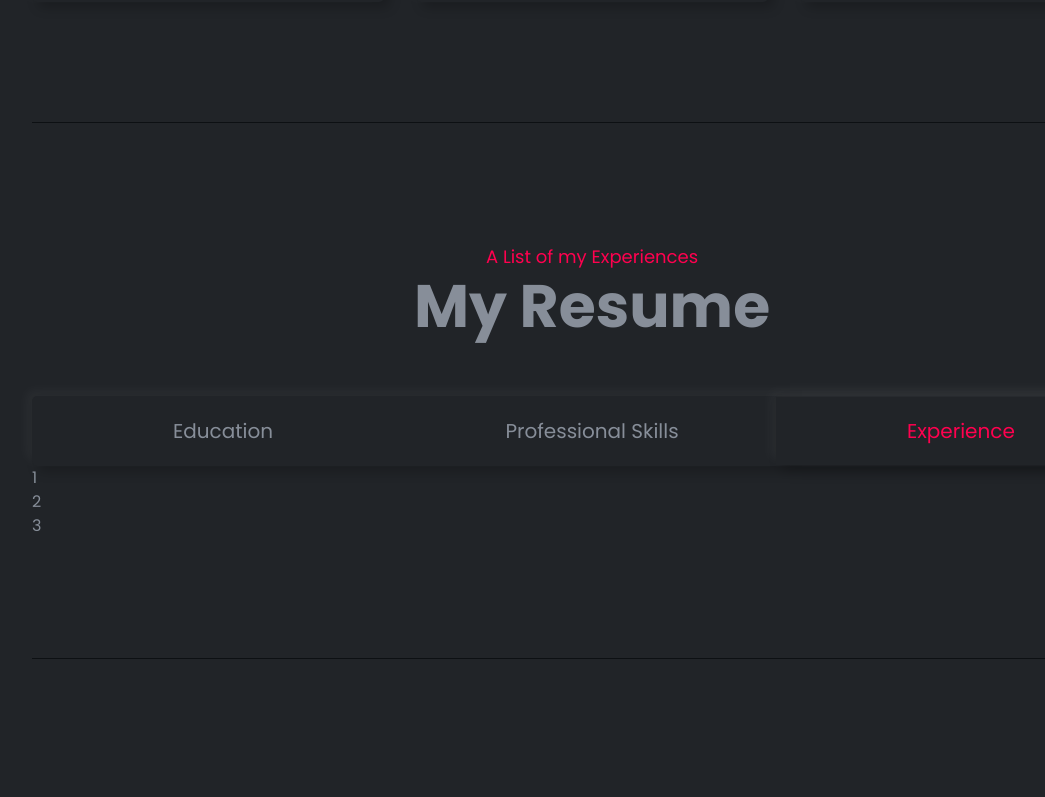
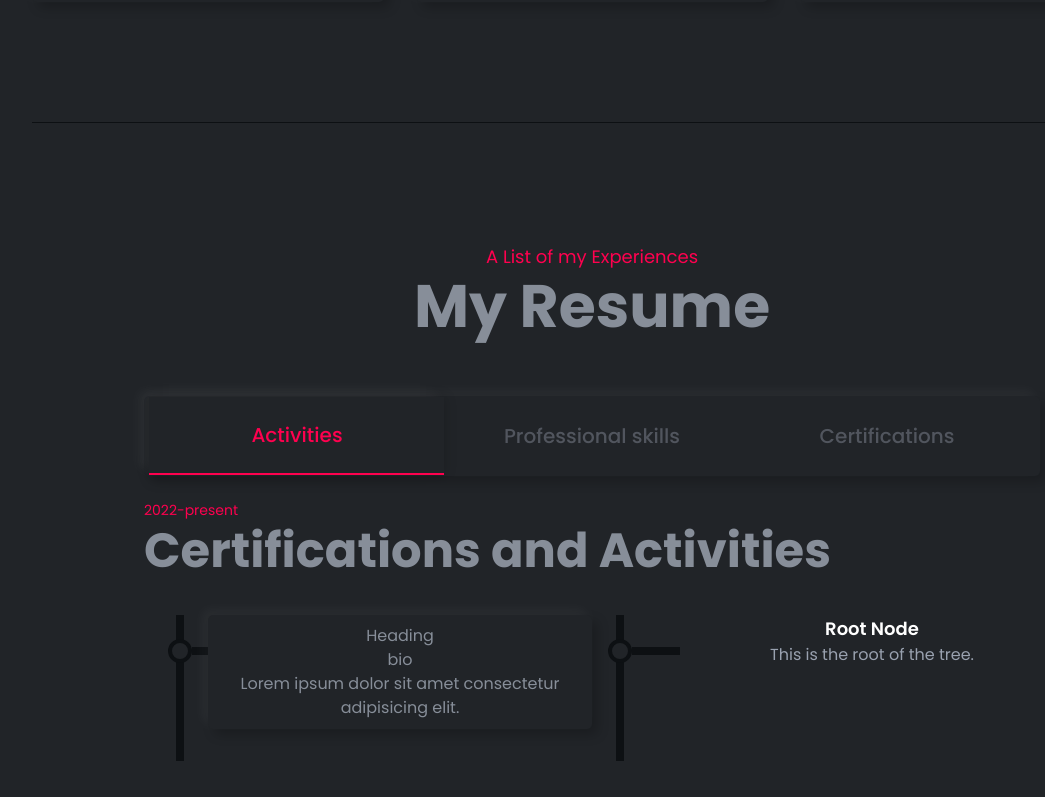
Before and after one commit to itzjmbruhhh/itzjmbruhhh-portfolio, a React (Vite) app in the folder frontend/: page / in a window 1280 px wide. Shown: the part 2000-2797 px from the top of the page, without its empty margins (48-1093 px from the left). Built offline with nearby package versions, Linux system fonts and the light colour scheme.

Commit message:
fixed responsiveness on smaller screens and added trees on resume

```diff
--- a/frontend/src/App.css
+++ b/frontend/src/App.css
@@ -1,7 +1,7 @@
 @import "tailwindcss";
 
 .wrapper {
-    @apply mx-20 mt-30 flex justify-center pb-30 border-b border-(--color-tertiary)
+    @apply mx-5 mt-10 xl:mx-20 xl:mt-30 flex justify-center pb-30 border-b border-(--color-tertiary)
 }
 
 .box-shadow {
--- /dev/null
+++ b/frontend/src/pages/Activities.tsx
@@ -0,0 +1,71 @@
+import React from "react";
+
+function Activities() {
+  return (
+    <div>
+      {/* Section Heading */}
+      <div className="mb-10">
+        <h3 className="res-bio">2022-present</h3>
+        <h1 className="res-heading">Certifications and Activities</h1>
+      </div>
+
+      <div className="flex flex-col xl:flex-row justify-center xl:px-30">
+        {/* 1st Tree Start */}
+        <div className="relative border-l-8 border-(--color-tertiary) ml-6 w-[50%]">
+
+          {/* Single Node */}
+          <div className="group relative mb-8 pl-6">
+            {/* Circle */}
+            <div className="absolute -left-4 top-6 w-6 h-6 rounded-full bg-(--background-color-2) border-4 border-(--color-tertiary) transition-all duration-300 group-hover:bg-(--color-primary) group-hover:scale-125"></div>
+            {/* Horizontal line */}
+            <div className="absolute left-2 z-[-1] top-8 w-12 h-2 bg-(--color-tertiary)"></div>
+
+            {/* Text content */}
+
+              <div className="box-shadow w-fit min-w-[250px] xl:min-w-full xl:w-full">
+
+                  <div>
+                    <h2>Heading</h2>
+                    <h3>bio</h3>
+                  </div>
+
+                  <div>
+                    <p>Lorem ipsum dolor sit amet consectetur adipisicing elit.</p>
+                  </div>
+
+              </div>
+
+          </div>
+          {/* Single Node End */}
+
+
+        </div>
+        {/* 1st Tree End */}
+
+        {/* 2nd Tree Start */}
+        <div className="relative border-l-8 border-(--color-tertiary) ml-6 w-[50%]">
+
+        {/* Single Node */}
+          <div className="group relative mb-8 pl-6">
+            {/* Circle */}
+            <div className="absolute -left-4 top-6 w-6 h-6 rounded-full bg-(--background-color-2) border-4 border-(--color-tertiary) transition-all duration-300 group-hover:bg-(--color-primary) group-hover:scale-125"></div>
+            {/* Horizontal line */}
+            <div className="absolute left-2 top-8 w-4 xl:w-12 h-2 bg-(--color-tertiary)"></div>
+
+            {/* Text content */}
+            <h3 className="text-lg font-semibold text-white group-hover:text-(--color-primary) transition-colors ml-16">
+              Root Node
+            </h3>
+            <p className="text-gray-400 ml-16">This is the root of the tree.</p>
+          </div>
+          {/* Single Node End */}
+
+        </div>
+        {/* 2nd Tree End */}
+
+      </div>
+    </div>
+  );
+}
+
+export default Activities;
--- /dev/null
+++ b/frontend/src/pages/Certifications.tsx
@@ -0,0 +1,9 @@
+import React from 'react'
+
+function Certifications() {
+  return (
+    <div>Certifications</div>
+  )
+}
+
+export default Certifications
--- a/frontend/src/pages/Resume.tsx
+++ b/frontend/src/pages/Resume.tsx
@@ -1,10 +1,15 @@
 import React from "react";
+import { useState } from "react";
 import "../styles/Resume.css";
+import Activities from "./Activities";
+import Skills from "./Skills";
+import Certifications from "./Certifications";
 
 function Resume() {
+  const [activeTab, setActiveTab] = useState("activities");
   return (
-    <section>
-      <div className="wrapper flex flex-col gap-10" id="resume">
+    <section id="resume">
+      <div className="wrapper flex flex-col gap-10">
         {/* Section Heading */}
         <div
           className="xl:mb-5"
@@ -16,96 +21,57 @@ function Resume() {
           <h1 className="heading flex justify-center">My Resume</h1>
         </div>
 
-        <div className="resume-container">
-          <div>
-            {/* Nav Links */}
+        <div className="resume-container flex flex-col items-center">
+          {/* Tabs */}
           <ul
+            className="w-[80%] box-shadow-res flex justify-center items-center flex-col xl:flex-row gap-0 m-0 p-0 list-none"
             data-aos="fade-up"
             data-aos-duration="500"
-              data-aos-delay="1000"
+            data-aos-delay="500"
             data-aos-once="true"
-              className="box-shadow-res flex justify-center align-middle flex-col xl:flex-row space-x-0 m-0 list-none"
-              id="myTabs"
-              role="tablist"
           >
-              <li className="nav-item-res">
-                <a
-                  className="nav-link-res"
-                  id="education-tab"
-                  data-bs-toggle="tab"
-                  href="#education-tab"
-                  role="tab"
-                  aria-controls="education"
-                  aria-selected="false"
+            {["activities", "professional skills", "certifications"].map(
+              (tab) => (
+                <li
+                  key={tab}
+                  onClick={() => setActiveTab(tab)}
+                  className={`nav-item-res ${
+                    activeTab === tab ? "active" : "text-(--color-body-2)"
+                  }`}
                 >
-                  Education
-                </a>
+                  {tab.charAt(0).toUpperCase() + tab.slice(1).replace("-", " ")}
                 </li>
-              <li className="nav-item-res">
-                <a
-                  className="nav-link-res"
-                  id="professional-tab"
-                  data-bs-toggle="tab"
-                  href="#professional-tab"
-                  role="tab"
-                  aria-controls="professional"
-                  aria-selected="false"
-                >
-                  Professional Skills
-                </a>
-              </li>
-              <li className="nav-item-res active">
-                <a
-                  className="nav-link-res"
-                  id="experience-tab"
-                  data-bs-toggle="tab"
-                  href="#experience-tab"
-                  role="tab"
-                  aria-controls="experience"
-                  aria-selected="true"
-                >
-                  Experience
-                </a>
-              </li>
+              )
+            )}
           </ul>
 
-            <div className="className" id="education-tab">
-              1
+          {/* Tab Content */}
+          <div
+            className="mt-6 w-full text-center"
+            data-aos="fade-up"
+            data-aos-duration="500"
+            data-aos-delay="800"
+            data-aos-once="true"
+          >
+            {activeTab === "activities" && (
+              <div id="activities-tab">
+                <Activities />
               </div>
-            <div className="className" id="professional-tab">
-              2
+            )}
+            {activeTab === "professional skills" && (
+              <div id="professional skills-tab">
+                <Skills />
               </div>
-            <div className="className" id="certifications-tab">
-              3
+            )}
+            {activeTab === "certifications" && (
+              <div id="certifications-tab">
+                <Certifications />
               </div>
+            )}
           </div>
         </div>
       </div>
     </section>
-
-    //  <div className="relative border-l-2 border-gray-700 ml-6">
-    //    <div className="group relative mb-8 pl-6">
-    //      <div className="absolute -left-[9px] top-1.5 w-4 h-4 rounded-full bg-gray-600 border-2 border-gray-800 transition-all duration-300 group-hover:bg-pink-500 group-hover:scale-110"></div>
-
-    //      <h3 className="text-lg font-semibold text-white group-hover:text-pink-400 transition-colors">
-    //        Root Node
-    //      </h3>
-    //      <p className="text-gray-400">This is the root of the tree.</p>
-    //    </div>
-
-    //    <div className="group relative mb-8 pl-6">
-    //      <div className="absolute -left-[9px] top-8 w-4 h-4 rounded-full bg-gray-600 border-2 border-gray-800 transition-all duration-300 group-hover:bg-pink-500 group-hover:scale-110"></div>
-    //      <div className="border w-[100px] h-[100px]">content</div>
-    //    </div>
-
-    //    <div className="group relative mb-8 pl-6">
-    //      <div className="absolute -left-[9px] top-1.5 w-4 h-4 rounded-full bg-gray-600 border-2 border-gray-800 transition-all duration-300 group-hover:bg-pink-500 group-hover:scale-110"></div>
-    //      <h3 className="text-lg font-semibold text-white group-hover:text-pink-400 transition-colors">
-    //        Leaf Node
-    //      </h3>
-    //      <p className="text-gray-400">End of the branch.</p>
-    //    </div>
-    //  </div>
   );
 }
 
--- /dev/null
+++ b/frontend/src/pages/Skills.tsx
@@ -0,0 +1,9 @@
+import React from 'react'
+
+function Skills() {
+  return (
+    <div>Skills</div>
+  )
+}
+
+export default Skills
--- a/frontend/src/styles/Home.css
+++ b/frontend/src/styles/Home.css
@@ -5,7 +5,7 @@
 }
 
 .home-left {
-    @apply  xl:ml-0 flex justify-center p-2;
+    @apply  xl:ml-0 mx-0 flex justify-center p-2;
 }
 
 .home-right {
--- a/frontend/src/styles/Resume.css
+++ b/frontend/src/styles/Resume.css
@@ -9,43 +9,42 @@
 }
 
 .nav-item-res {
-   @apply text-center xl:w-[33%] p-5 text-xl;
+   @apply text-center xl:w-[33%] p-5 text-xl px-4 py-6 font-medium cursor-pointer transition-colors duration-300 ease-in-out;
 }
 
+.res-heading {
+    @apply flex xl:ml-[10%] md:ml-[10%] xl:justify-start md:justify-start justify-center text-[24px] xl:text-5xl font-bold text-(--color-body) ;
+}
+
+.res-bio {
+    @apply flex xl:ml-[10%] md:ml-[10%] xl:justify-start md:justify-start justify-center text-[12px] xl:text-[14px] text-center text-(--color-primary) mb-1.5;
+}
+
+/* Only apply these hover effects on xl and up */
+@media (min-width: 1280px) {
   .nav-item-res:hover {
-   @apply transition-all duration-300 ease-in-out transform text-(--color-primary);
+    @apply transform text-(--color-primary) border-b-2 border-(--color-primary);
     box-shadow:
       -6px -6px 12px rgba(255, 255, 255, 0.04),
-     6px  6px 12px rgba(0, 0, 0, 0.2);
+       0px  0px 12px rgba(0, 0, 0, 0.2);
+    transition: all 0.3s ease-in-out;
   }
 
   .active {
-   @apply text-(--color-primary);
+   @apply transform text-(--color-primary) border-b-2 border-(--color-primary);
     box-shadow:
       -6px -6px 12px rgba(255, 255, 255, 0.04),
-     6px  6px 12px rgba(0, 0, 0, 0.2);
+       0px  0px 12px rgba(0, 0, 0, 0.2);
+    transition: all 0.3s ease-in-out;
+}
+
 }
 
 
-ul, #tree {
-   list-style-type: none;
-   margin: 0;
-   padding: 0;
+  .active {
+   @apply w-full xl:w-[33%] transform text-(--color-primary) border-b-2 border-(--color-primary);
+    box-shadow:
+      -6px -6px 12px rgba(255, 255, 255, 0.04),
+       0px  0px 12px rgba(0, 0, 0, 0.2);
+    transition: all 0.3s ease-in-out;
 }
-caret {
-   cursor: pointer;
-   user-select: none;
-}
-caret::before {
-   content: "\25B6"; /* Right arrow */
-   margin-right: 6px;
-}
-caret-down::before {
-   transform: rotate(90deg); /* Down arrow */
-}
-nested {
-   display: none;
-}
-active {
-   display: block;
-}
```
Lines whose indentation alone changed are shown as unchanged.
